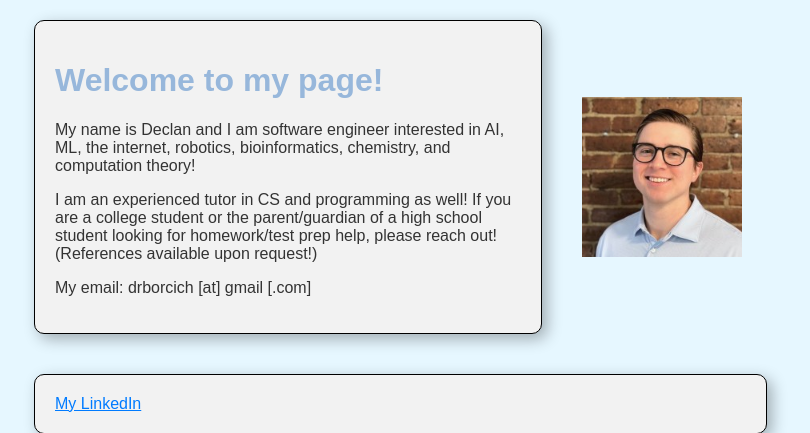
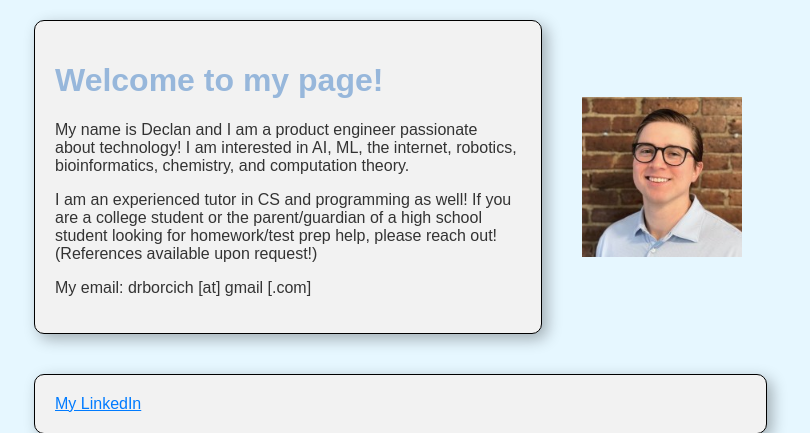
Before and after one commit to gojumbos/pp_2024, a Flask app: page / in a window 1280 px wide. Shown: the top 433 px of the page, without its empty margins (222-1032 px from the left). Run offline with Flask 3, Linux system fonts and the light colour scheme.

Commit message:
fixing typos

```diff
--- a/templates/index.html
+++ b/templates/index.html
@@ -11,8 +11,10 @@
     <div class="container">
       <div class="content" >
         <h1>Welcome to my page! </h1>
-        <p>My name is Declan and I am software engineer interested in AI, ML, the internet,
-          robotics, bioinformatics, chemistry, and computation theory!
+        <p>My name is Declan and I am a product engineer passionate
+            about technology! I am
+             interested in AI, ML, the internet,
+          robotics, bioinformatics, chemistry, and computation theory.
         </p>
         <p>
             I am an experienced tutor in CS and programming as well! If you are a college student
```
